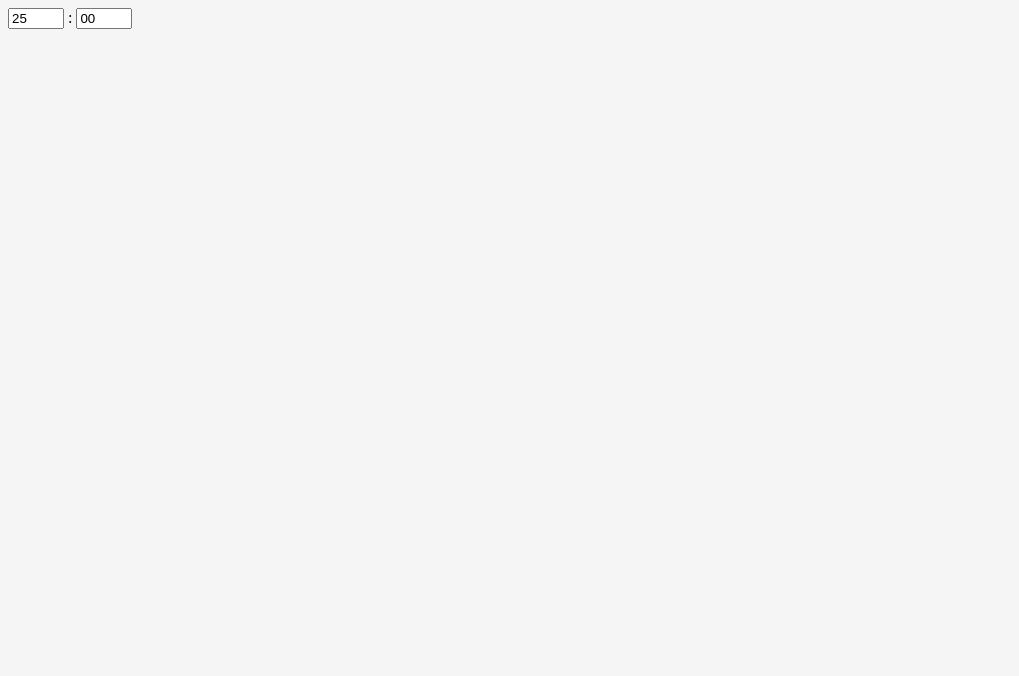
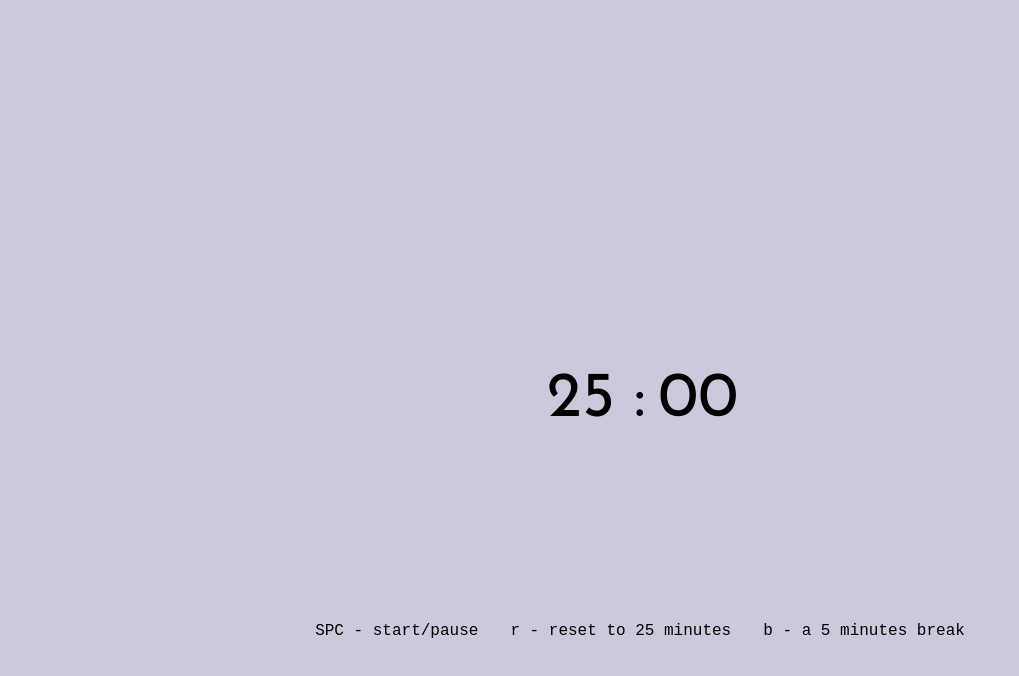
Before and after one commit to HasanAbbadi/simplypomo, a plain HTML site: page index.html in a window 1280 px wide. Shown: the whole page, without its empty margins (0-1019 px from the left). Drawn offline with Linux system fonts and the light colour scheme.

Commit message:
added styles + shortcuts preview

```diff
--- a/index.html
+++ b/index.html
@@ -7,16 +7,20 @@
   <meta name="viewport" content="width=device-width, initial-scale=1.0">
   <title>Simply Pomo</title>
   <link rel="stylesheet" href="styles.css">
+  <link href="https://fonts.googleapis.com/css2?family=Josefin+Sans:wght@400&display=swap" rel="stylesheet">
 </head>
 
 <body>
-  <main>
-    <div class="display">
-      <input type="number" min="0" max="59" id="minutes-input" value="25">
-      :
-      <input type="number" min="1" max="59" id="seconds-input" value="00">
-    </div>
-  </main>
+  <div class="display">
+    <input type="number" min="0" max="59" id="minutes-input" value="25">
+    :
+    <input type="number" min="1" max="59" id="seconds-input" value="00">
+  </div>
+  <div class="info">
+    <code>SPC - start/pause</code>
+    <code>r - reset to 25 minutes</code>
+    <code>b - a 5 minutes break</code>
+  </div>
   <script src="app.js"></script>
 </body>
 
--- a/styles.css
+++ b/styles.css
@@ -1,14 +1,17 @@
 :root {
   color-scheme: light dark;
 
-  --clr-primary: black;
-  --clr-secondary: whitesmoke;
-  --clr-accent: skyblue;
+  --clr-primary: #1D201F;
+  --clr-secondary: #EAD2AC;
+
+  --ff-base: 'Josefin Sans', sans-serif;
+  --fs-primary: 4rem;
+  --fs-secondary: 1rem;
 }
 
 @media (prefers-color-scheme: light) {
   :root {
-    --clr-primary: whitesmoke;
+    --clr-primary: #CCC9DC;
     --clr-secondary: black;
   }
 }
@@ -16,19 +19,56 @@
 *,
 *::before,
 *::after {
-  box-sizing: border-box
+  box-sizing: border-box;
+  margin: 0;
 }
 
 body {
+  height: 100vh;
+  font-size: var(--fs-secondary);
+  display: grid;
+  place-items: center;
+}
+
+body, input {
   background: var(--clr-primary);
   color: var(--clr-secondary);
+  font-family: var(--ff-base);
+  text-align: center;
 }
 
 
-.active {
+.display {
+  display: flex;
+  align-items: center;
+  font-size: var(--fs-primary);
+}
+
+.display > input {
+  border: 0;
+  width:120px;
+  font-size: var(--fs-primary);
+}
+
+.display > input:first-child {
+  padding-left:30px;
+}
+
+.display.active {
   -webkit-user-select: none;
   -moz-user-select: none;
   -ms-user-select: none;
   user-select: none;
   pointer-events: none;
 }
+
+.info {
+  position: absolute;
+  bottom: 10rem;
+  display: flex;
+  gap: 2rem;
+}
+
+body:has(.active) > .info {
+  display: none;
+}
```
